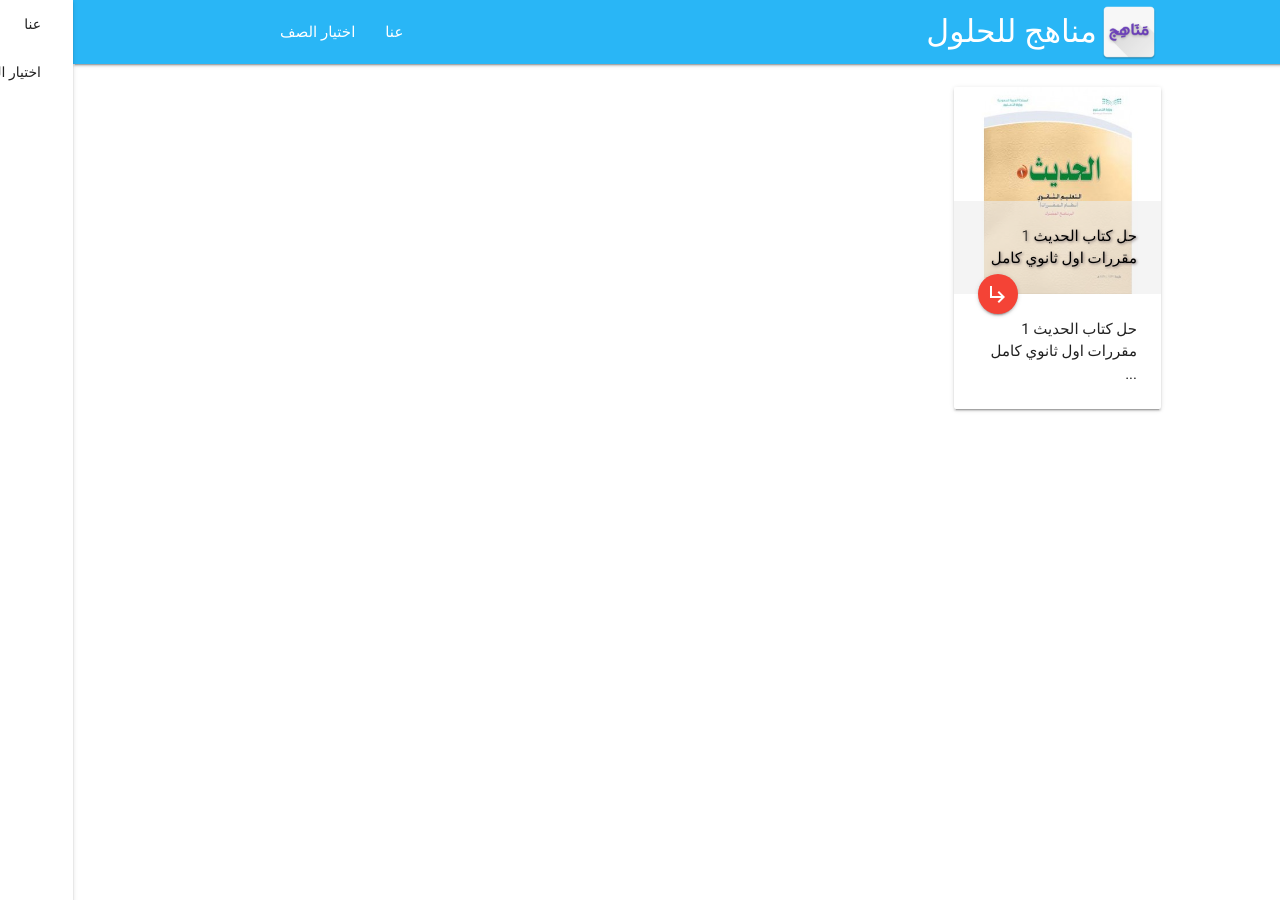
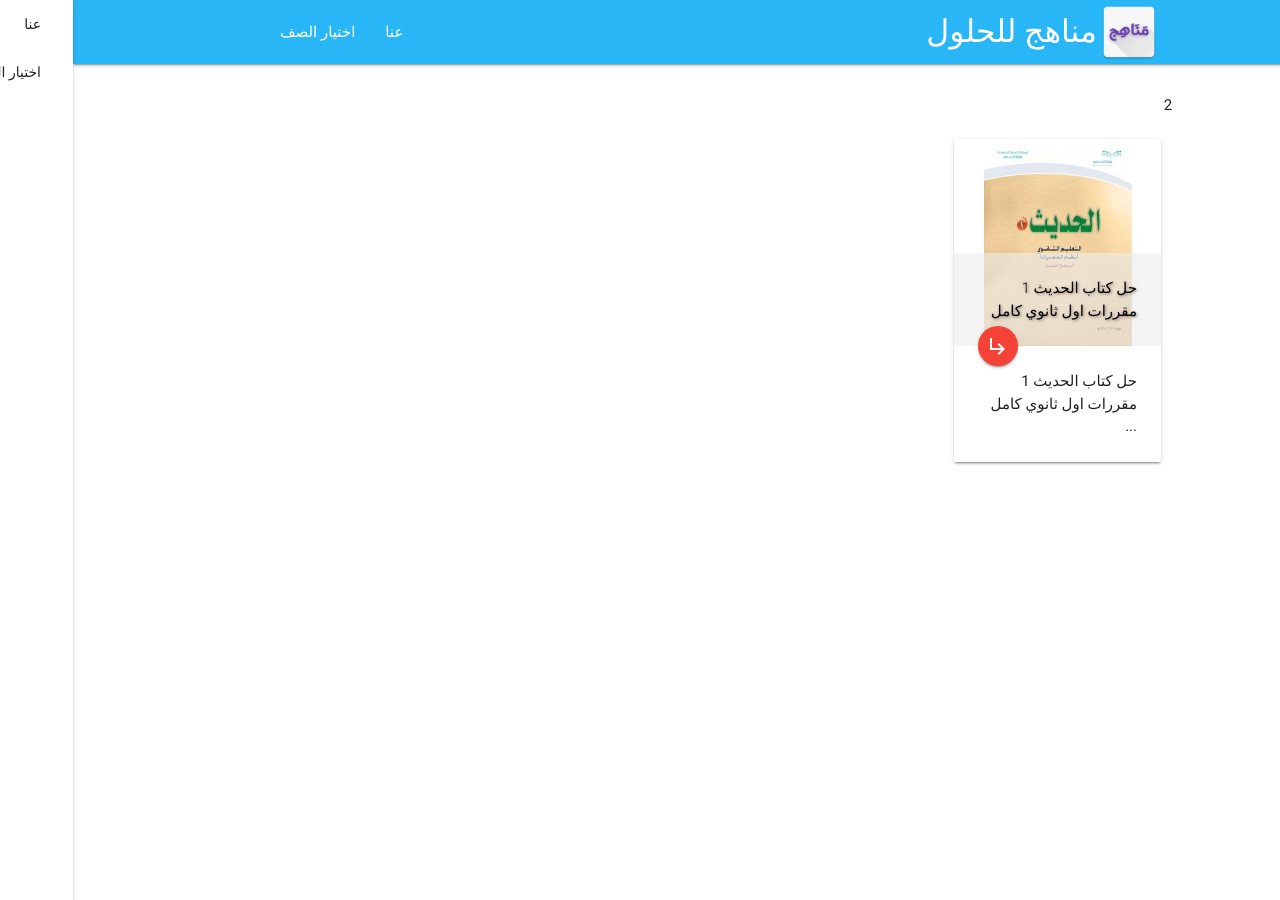
Before and after one commit to egyjs/el3zahaby.github.io-, a Jekyll site: the page built from t1.md, in a window 1280 px wide. Built offline with Jekyll 4.4.1, drawn with Linux system fonts in a browser that asks for light colours; nearby versions of some CDN libraries.

Commit message:
test update

```diff
--- a/t1.md
+++ b/t1.md
@@ -5,9 +5,8 @@
 
 ---
 
-{% assign tanawy = site.tanawy | where: "category", "TF" %}
-
-{% for tanawy in site.tanawy %}
+2
+{% for tanawy in site.tanawy | where: "category", "TF" %}
 
 <div class="col s12 m3">
     <a href="{{ tanawy.url | prepend: tanawy.baseurl }}">
```
